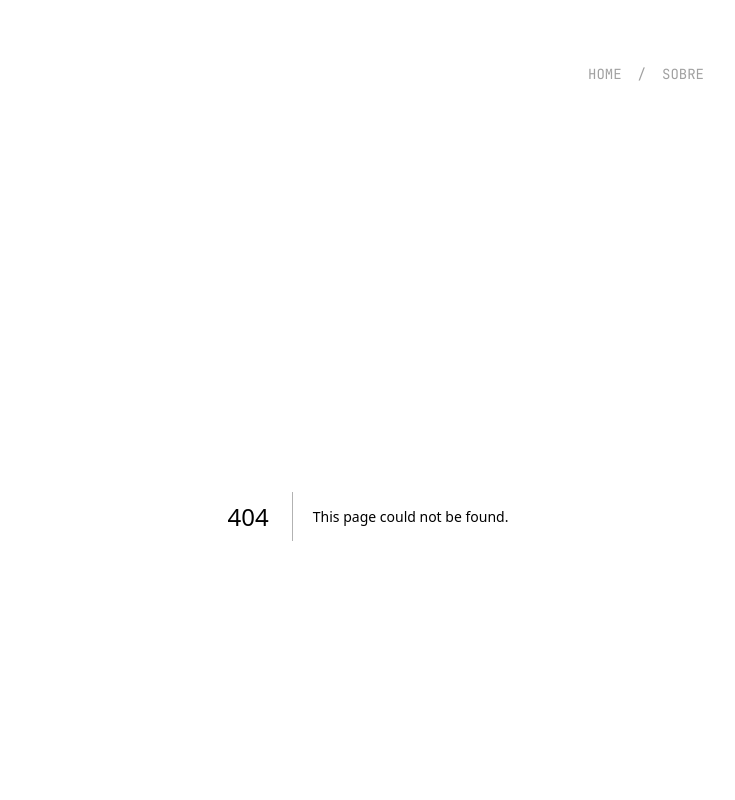
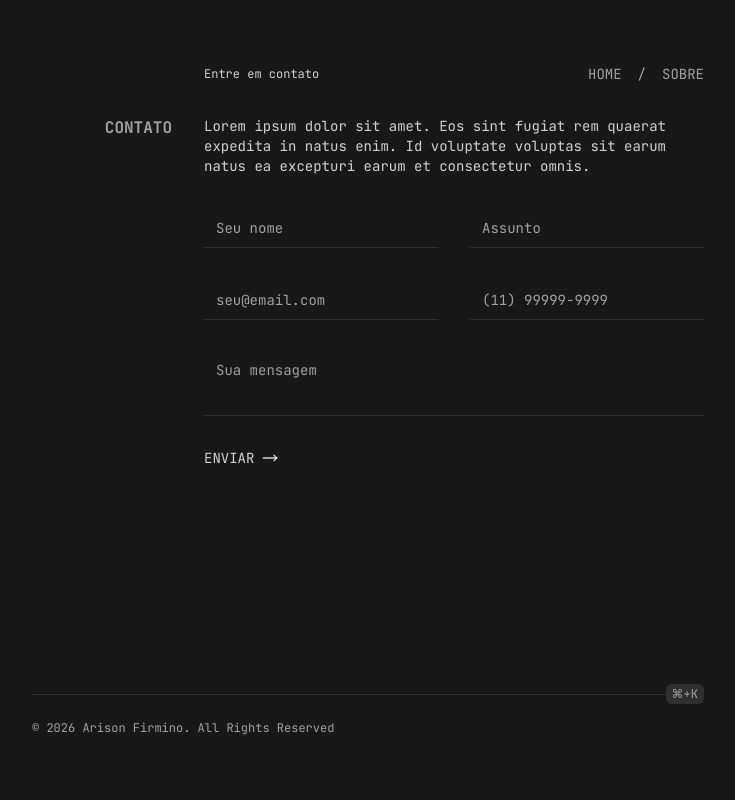
Before and after one commit to arisonfirmino/nextfolio, a Next.js app: page /contact in a window 1280 px wide. Before the commit this address had no page. Shown: the top 800 px of the page, without its empty margins (272-1007 px from the left). Built offline with nearby package versions, Linux system fonts and the light colour scheme.

Commit message:
feat: adicionar página de contato

```diff
--- a/app/(pages)/about/page.tsx
+++ b/app/(pages)/about/page.tsx
@@ -10,7 +10,7 @@ export default async function About() {
   const avatar = process.env.NEXT_PUBLIC_AVATAR as string;
 
   return (
-    <Section title="Sobre" className="flex-col gap-8">
+    <Section title="Sobre">
       <Image
         src={avatar}
         alt={process.env.NEXT_PUBLIC_NAME as string}
--- /dev/null
+++ b/app/(pages)/contact/page.tsx
@@ -0,0 +1,38 @@
+import { Section } from "@/app/components/ui/section";
+import { Input } from "@/app/components/ui/input";
+import { Textarea } from "@/app/components/ui/textarea";
+
+import { MoveRightIcon } from "lucide-react";
+
+export default async function Contact() {
+  return (
+    <Section title="Contato">
+      <p className="text-foreground/80 text-sm">
+        Lorem ipsum dolor sit amet. Eos sint fugiat rem quaerat expedita in
+        natus enim. Id voluptate voluptas sit earum natus ea excepturi earum et
+        consectetur omnis.
+      </p>
+
+      <form className="grid gap-8">
+        <div className="grid grid-cols-2 gap-8">
+          <Input placeholder="Seu nome" />
+          <Input placeholder="Assunto" />
+        </div>
+
+        <div className="grid grid-cols-2 gap-8">
+          <Input placeholder="seu@email.com" />
+          <Input placeholder="(11) 99999-9999" />
+        </div>
+
+        <Textarea placeholder="Sua mensagem" />
+
+        <button
+          type="submit"
+          className="text-foreground/80 hover:text-foreground flex w-fit cursor-pointer items-center gap-2 text-sm uppercase hover:underline [&_svg:not([class*='size-'])]:size-4"
+        >
+          Enviar <MoveRightIcon />
+        </button>
+      </form>
+    </Section>
+  );
+}
--- a/app/components/ui/button.tsx
+++ b/app/components/ui/button.tsx
@@ -1,44 +1,26 @@
-import { Button as ButtonPrimitive } from "@base-ui/react/button"
-import { cva, type VariantProps } from "class-variance-authority"
+import { Button as ButtonPrimitive } from "@base-ui/react/button";
+import { cva, type VariantProps } from "class-variance-authority";
 
-import { cn } from "@/app/lib/utils"
+import { cn } from "@/app/lib/utils";
 
 const buttonVariants = cva(
-  "group/button inline-flex shrink-0 items-center justify-center rounded-lg border border-transparent bg-clip-padding text-sm font-medium whitespace-nowrap transition-all outline-none select-none focus-visible:border-ring focus-visible:ring-3 focus-visible:ring-ring/50 active:not-aria-[haspopup]:translate-y-px disabled:pointer-events-none disabled:opacity-50 aria-invalid:border-destructive aria-invalid:ring-3 aria-invalid:ring-destructive/20 dark:aria-invalid:border-destructive/50 dark:aria-invalid:ring-destructive/40 [&_svg]:pointer-events-none [&_svg]:shrink-0 [&_svg:not([class*='size-'])]:size-4",
+  "group/button flex cursor-pointer items-center justify-center rounded-md text-sm font-medium transition-all outline-none select-none [&_svg]:pointer-events-none [&_svg]:shrink-0 [&_svg:not([class*='size-'])]:size-4",
   {
     variants: {
       variant: {
-        default: "bg-primary text-primary-foreground hover:bg-primary/80",
-        outline:
-          "border-border bg-background hover:bg-muted hover:text-foreground aria-expanded:bg-muted aria-expanded:text-foreground dark:border-input dark:bg-input/30 dark:hover:bg-input/50",
-        secondary:
-          "bg-secondary text-secondary-foreground hover:bg-[color-mix(in_oklch,var(--secondary),var(--foreground)_5%)] aria-expanded:bg-secondary aria-expanded:text-secondary-foreground",
-        ghost:
-          "hover:bg-muted hover:text-foreground aria-expanded:bg-muted aria-expanded:text-foreground dark:hover:bg-muted/50",
-        destructive:
-          "bg-destructive/10 text-destructive hover:bg-destructive/20 focus-visible:border-destructive/40 focus-visible:ring-destructive/20 dark:bg-destructive/20 dark:hover:bg-destructive/30 dark:focus-visible:ring-destructive/40",
-        link: "text-primary underline-offset-4 hover:underline",
+        default: "bg-muted text-foreground",
       },
       size: {
-        default:
-          "h-8 gap-1.5 px-2.5 has-data-[icon=inline-end]:pr-2 has-data-[icon=inline-start]:pl-2",
-        xs: "h-6 gap-1 rounded-[min(var(--radius-md),10px)] px-2 text-xs in-data-[slot=button-group]:rounded-lg has-data-[icon=inline-end]:pr-1.5 has-data-[icon=inline-start]:pl-1.5 [&_svg:not([class*='size-'])]:size-3",
-        sm: "h-7 gap-1 rounded-[min(var(--radius-md),12px)] px-2.5 text-[0.8rem] in-data-[slot=button-group]:rounded-lg has-data-[icon=inline-end]:pr-1.5 has-data-[icon=inline-start]:pl-1.5 [&_svg:not([class*='size-'])]:size-3.5",
-        lg: "h-9 gap-1.5 px-2.5 has-data-[icon=inline-end]:pr-2 has-data-[icon=inline-start]:pl-2",
-        icon: "size-8",
-        "icon-xs":
-          "size-6 rounded-[min(var(--radius-md),10px)] in-data-[slot=button-group]:rounded-lg [&_svg:not([class*='size-'])]:size-3",
-        "icon-sm":
-          "size-7 rounded-[min(var(--radius-md),12px)] in-data-[slot=button-group]:rounded-lg",
-        "icon-lg": "size-9",
+        default: "h-10 gap-2 px-3",
+        icon: "size-10",
       },
     },
     defaultVariants: {
       variant: "default",
       size: "default",
     },
-  }
-)
+  },
+);
 
 function Button({
   className,
@@ -52,7 +34,7 @@ function Button({
       className={cn(buttonVariants({ variant, size, className }))}
       {...props}
     />
-  )
+  );
 }
 
-export { Button, buttonVariants }
+export { Button, buttonVariants };
--- a/app/components/ui/header.tsx
+++ b/app/components/ui/header.tsx
@@ -1,13 +1,21 @@
+"use client";
+
+import { usePathname } from "next/navigation";
+
 import { Navbar } from "@/app/components/ui/navbar";
+import { Link } from "@/app/components/ui/link";
 
-async function Header() {
+function Header() {
   const name = process.env.NEXT_PUBLIC_NAME;
   const username = process.env.NEXT_PUBLIC_USERNAME;
+  const email = process.env.NEXT_PUBLIC_EMAIL;
 
   const links = [
     { platform: "LinkedIn", href: `https://www.linkedin.com/in/${username}` },
     { platform: "GitHub", href: `https://github.com/${username}` },
   ];
+
+  const pathname = usePathname();
 
   return (
     <header className="flex w-full max-w-2xl items-center gap-8">
@@ -16,19 +24,20 @@ async function Header() {
       </h1>
 
       <div className="flex w-full items-center justify-between text-xs">
-        {links.map((link) => (
-          <a
-            key={link.platform}
-            href={link.href}
-            target="_blank"
-            rel="noopener noreferrer"
-            className="text-foreground/80 hover:text-foreground hover:underline"
-          >
-            {link.platform === "LinkedIn"
-              ? "in/" + username
-              : "github/" + username}
-          </a>
-        ))}
+        {pathname === "/contact" ? (
+          <>
+            <span className="text-foreground/80">Entre em contato</span>
+            <Link href={`mailto:${email}`}>{email}</Link>
+          </>
+        ) : (
+          links.map((link) => (
+            <Link key={link.platform} href={link.href}>
+              {link.platform === "LinkedIn"
+                ? "in/" + username
+                : "github/" + username}
+            </Link>
+          ))
+        )}
         <Navbar />
       </div>
     </header>
--- a/app/components/ui/input.tsx
+++ b/app/components/ui/input.tsx
@@ -8,8 +8,9 @@ function Input({ className, type, ...props }: React.ComponentProps<"input">) {
     <InputPrimitive
       type={type}
       data-slot="input"
+      autoComplete="off"
       className={cn(
-        "border-input file:text-foreground placeholder:text-muted-foreground focus-visible:border-ring focus-visible:ring-ring/50 disabled:bg-input/50 aria-invalid:border-destructive aria-invalid:ring-destructive/20 dark:bg-input/30 dark:disabled:bg-input/80 dark:aria-invalid:border-destructive/50 dark:aria-invalid:ring-destructive/40 h-8 w-full min-w-0 rounded-lg border bg-transparent px-2.5 py-1 text-base transition-colors outline-none file:inline-flex file:h-6 file:border-0 file:bg-transparent file:text-sm file:font-medium focus-visible:ring-3 disabled:pointer-events-none disabled:cursor-not-allowed disabled:opacity-50 aria-invalid:ring-3 md:text-sm",
+        "focus-visible:border-foreground placeholder:text-muted-foreground h-10 w-full border-b px-3 py-2 text-base outline-none md:text-sm",
         className,
       )}
       {...props}
--- /dev/null
+++ b/app/components/ui/link.tsx
@@ -0,0 +1,22 @@
+import { cn } from "@/app/lib/utils";
+
+function Link({
+  className,
+  href,
+  ...props
+}: React.ComponentProps<"a"> & { href: string }) {
+  return (
+    <a
+      href={href}
+      target="_blank"
+      rel="noopener noreferrer"
+      className={cn(
+        className,
+        "text-foreground/80 hover:text-foreground hover:underline",
+      )}
+      {...props}
+    />
+  );
+}
+
+export { Link };
--- a/app/components/ui/section.tsx
+++ b/app/components/ui/section.tsx
@@ -16,7 +16,9 @@ function Section({
         {title}
       </span>
 
-      <div className={cn(className, "flex")}>{children}</div>
+      <div className={cn(className, "flex w-full flex-col gap-8")}>
+        {children}
+      </div>
     </section>
   );
 }
--- a/app/components/ui/textarea.tsx
+++ b/app/components/ui/textarea.tsx
@@ -1,18 +1,19 @@
-import * as React from "react"
+import * as React from "react";
 
-import { cn } from "@/app/lib/utils"
+import { cn } from "@/app/lib/utils";
 
 function Textarea({ className, ...props }: React.ComponentProps<"textarea">) {
   return (
     <textarea
       data-slot="textarea"
+      autoComplete="off"
       className={cn(
-        "flex field-sizing-content min-h-16 w-full rounded-lg border border-input bg-transparent px-2.5 py-2 text-base transition-colors outline-none placeholder:text-muted-foreground focus-visible:border-ring focus-visible:ring-3 focus-visible:ring-ring/50 disabled:cursor-not-allowed disabled:bg-input/50 disabled:opacity-50 aria-invalid:border-destructive aria-invalid:ring-3 aria-invalid:ring-destructive/20 md:text-sm dark:bg-input/30 dark:disabled:bg-input/80 dark:aria-invalid:border-destructive/50 dark:aria-invalid:ring-destructive/40",
-        className
+        "focus-visible:border-foreground placeholder:text-muted-foreground h-10 min-h-16 w-full resize-none border-b px-3 py-2 text-base outline-none md:text-sm",
+        className,
       )}
       {...props}
     />
-  )
+  );
 }
 
-export { Textarea }
+export { Textarea };
--- a/app/page.tsx
+++ b/app/page.tsx
@@ -15,13 +15,13 @@ export default async function Home() {
 
   return (
     <>
-      <Section title="Projetos" className="flex-col gap-8">
+      <Section title="Projetos">
         {projects.map((project: ProjectTypes) => (
           <Project key={project.id} project={project} />
         ))}
       </Section>
 
-      <Section title="Experiência" className="flex-col gap-8">
+      <Section title="Experiência">
         {experiences.map((experience: ExperienceTypes) => (
           <Experience key={experience.id} experience={experience} />
         ))}
```
